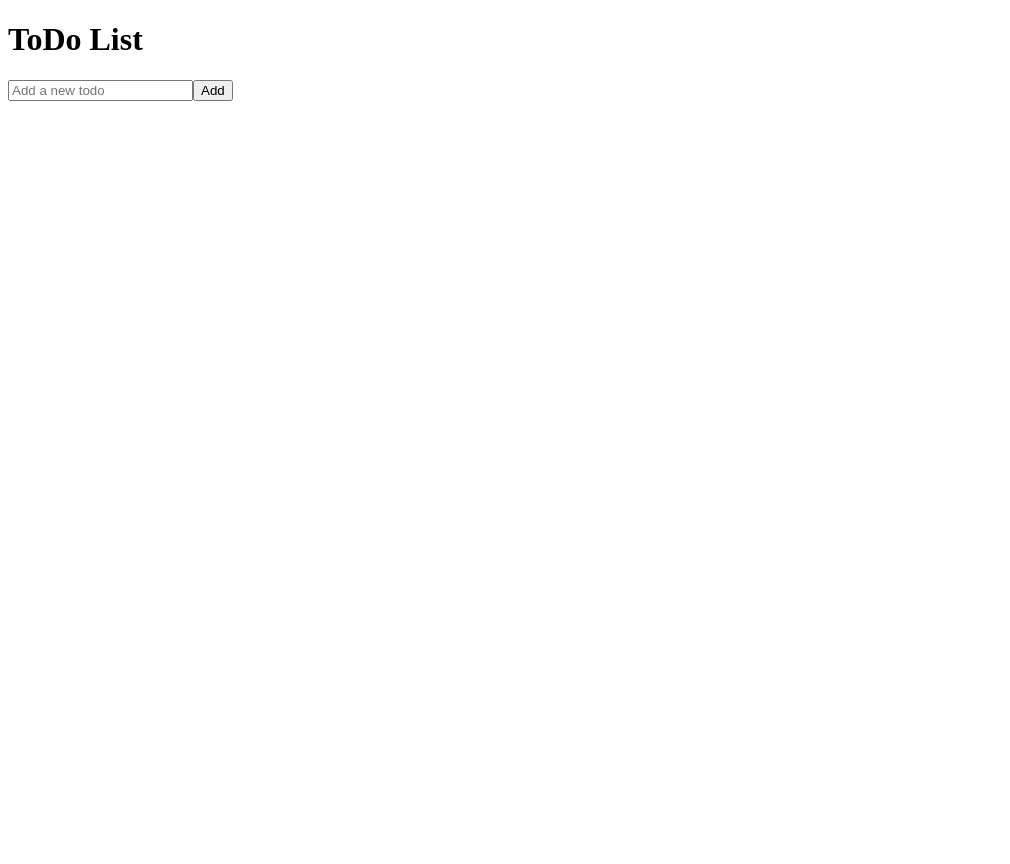
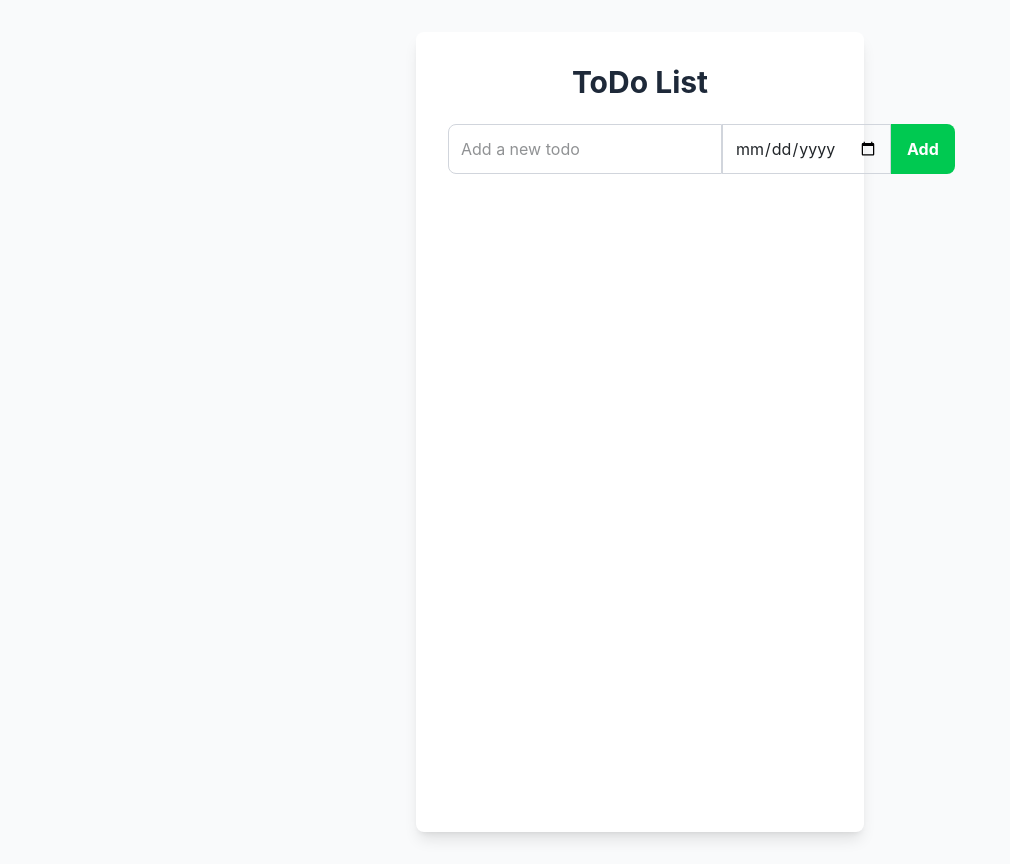
Before and after one commit to Mbiydzenyuy3/nextjs-todo, a Next.js app: page /Todolist in a window 1280 px wide. Shown: the whole page, without its empty margins (0-1010 px from the left). Before the commit the page ends 800 px from the top, so only its background shows below. Built offline with nearby package versions, Linux system fonts and the light colour scheme.

Commit message:
added modifications to the the layout of the app

```diff
--- a/app/layout.tsx
+++ b/app/layout.tsx
@@ -1,9 +1,13 @@
-export default function Todolist({ children }: { children: React.ReactNode }) {
+import './globals.css'
+
+export default function RootLayout({
+  children,
+}: {
+  children: React.ReactNode
+}) {
   return (
     <html lang="en">
-      <body>
-        <main>{children}</main>
-      </body>
+      <body>{children}</body>
     </html>
   )
 }
--- a/app/page.tsx
+++ b/app/page.tsx
@@ -15,7 +15,7 @@ export default function Home() {
             tired to remember. Join us now.
           </p>
           <Link href="/Todolist">
-            <button className="w-full bg-blue-500 hover:bg-blue-600 text-white font-bold py-3 px-6 rounded-lg transition duration-300">
+            <button className="w-full bg-green-500 hover:bg-green-600 text-white font-bold py-3 px-6 rounded-lg transition duration-300">
               Plan Your Day
             </button>
           </Link>
--- a/components/MyTodolist.tsx
+++ b/components/MyTodolist.tsx
@@ -5,16 +5,27 @@ import Button from './button'
 interface Todo {
   id: number
   text: string
+  date: string
+  completed: boolean
 }
 
 export default function MyTodolist() {
   const [todos, setTodos] = useState<Todo[]>([])
   const [newTodo, setNewTodo] = useState('')
+  const [newDate, setNewDate] = useState('')
+  const [error, setError] = useState('')
 
   const handleAddItem = () => {
-    if (newTodo.trim() !== '') {
-      setTodos([...todos, { id: Date.now(), text: newTodo }])
+    if (newTodo.trim() !== '' && newDate.trim() !== '') {
+      setTodos([
+        ...todos,
+        { id: Date.now(), text: newTodo, date: newDate, completed: false },
+      ])
       setNewTodo('')
+      setNewDate('')
+      setError('')
+    } else {
+      setError('Please enter a task and a date.')
     }
   }
 
@@ -22,28 +33,60 @@ export default function MyTodolist() {
     setTodos(todos.filter((todo) => todo.id !== id))
   }
 
+  const handleToggleComplete = (id: number) => {
+    setTodos(
+      todos.map((todo) =>
+        todo.id === id ? { ...todo, completed: !todo.completed } : todo
+      )
+    )
+  }
+
   return (
-    <div className="bg-white p-8 rounded-lg shadow-lg max-w-md w-full">
+    <div className="bg-white p-8 rounded-lg shadow-lg max-w-md h-screen w-full">
       <h1 className="text-3xl font-bold text-gray-800 mb-6 text-center">
         ToDo List
       </h1>
-      <div className="flex mb-4">
+      <div className="flex flex-col sm:flex-row mb-4">
         <input
           type="text"
           value={newTodo}
           onChange={(e) => setNewTodo(e.target.value)}
           placeholder="Add a new todo"
-          className="flex-grow p-3 border border-gray-300 rounded-l-lg focus:outline-none focus:ring-2 focus:ring-blue-500"
+          className="flex-grow p-3 border border-gray-300 rounded-t-lg sm:rounded-l-lg sm:rounded-t-none focus:outline-none focus:ring-2 focus:ring-blue-500"
+        />
+        <input
+          type="date"
+          value={newDate}
+          onChange={(e) => setNewDate(e.target.value)}
+          className="p-3 border border-gray-300 focus:outline-none focus:ring-2 focus:ring-blue-500"
         />
         <Button onClick={handleAddItem} label="Add" />
       </div>
+      {error && <p className="text-red-500 text-sm mb-4">{error}</p>}
       <ul className="space-y-3">
         {todos.map((todo) => (
           <li
             key={todo.id}
             className="flex items-center justify-between bg-gray-100 p-3 rounded-lg"
           >
-            <span className="text-gray-800">{todo.text}</span>
+            <div className="flex items-center">
+              <input
+                type="checkbox"
+                checked={todo.completed}
+                onChange={() => handleToggleComplete(todo.id)}
+                className="mr-4 h-5 w-5 text-blue-500 focus:ring-blue-500 border-gray-300 rounded"
+              />
+              <div>
+                <span
+                  className={`text-gray-800 ${
+                    todo.completed ? 'line-through' : ''
+                  }`}
+                >
+                  {todo.text}
+                </span>
+                <span className="text-sm text-gray-500 ml-4">{todo.date}</span>
+              </div>
+            </div>
             <Button onClick={() => handleDeleteItem(todo.id)} label="Delete" />
           </li>
         ))}
--- a/components/button.tsx
+++ b/components/button.tsx
@@ -7,7 +7,7 @@ export default function Button({
 }) {
   const buttonClass =
     label === 'Add'
-      ? 'bg-blue-500 hover:bg-blue-600 text-white font-bold py-3 px-4 rounded-r-lg transition duration-300'
+      ? 'bg-green-500 hover:bg-green-600 text-white font-bold py-3 px-4 rounded-r-lg transition duration-300'
       : 'bg-red-500 hover:bg-red-600 text-white font-bold py-1 px-3 rounded-lg transition duration-300'
 
   return (
--- /dev/null
+++ b/tailwind.config.ts
@@ -0,0 +1,20 @@
+import type { Config } from 'tailwindcss'
+
+const config: Config = {
+  content: [
+    './pages/**/*.{js,ts,jsx,tsx,mdx}',
+    './components/**/*.{js,ts,jsx,tsx,mdx}',
+    './app/**/*.{js,ts,jsx,tsx,mdx}',
+  ],
+  theme: {
+    extend: {
+      backgroundImage: {
+        'gradient-radial': 'radial-gradient(var(--tw-gradient-stops))',
+        'gradient-conic':
+          'conic-gradient(from 180deg at 50% 50%, var(--tw-gradient-stops))',
+      },
+    },
+  },
+  plugins: [],
+}
+export default config
```
